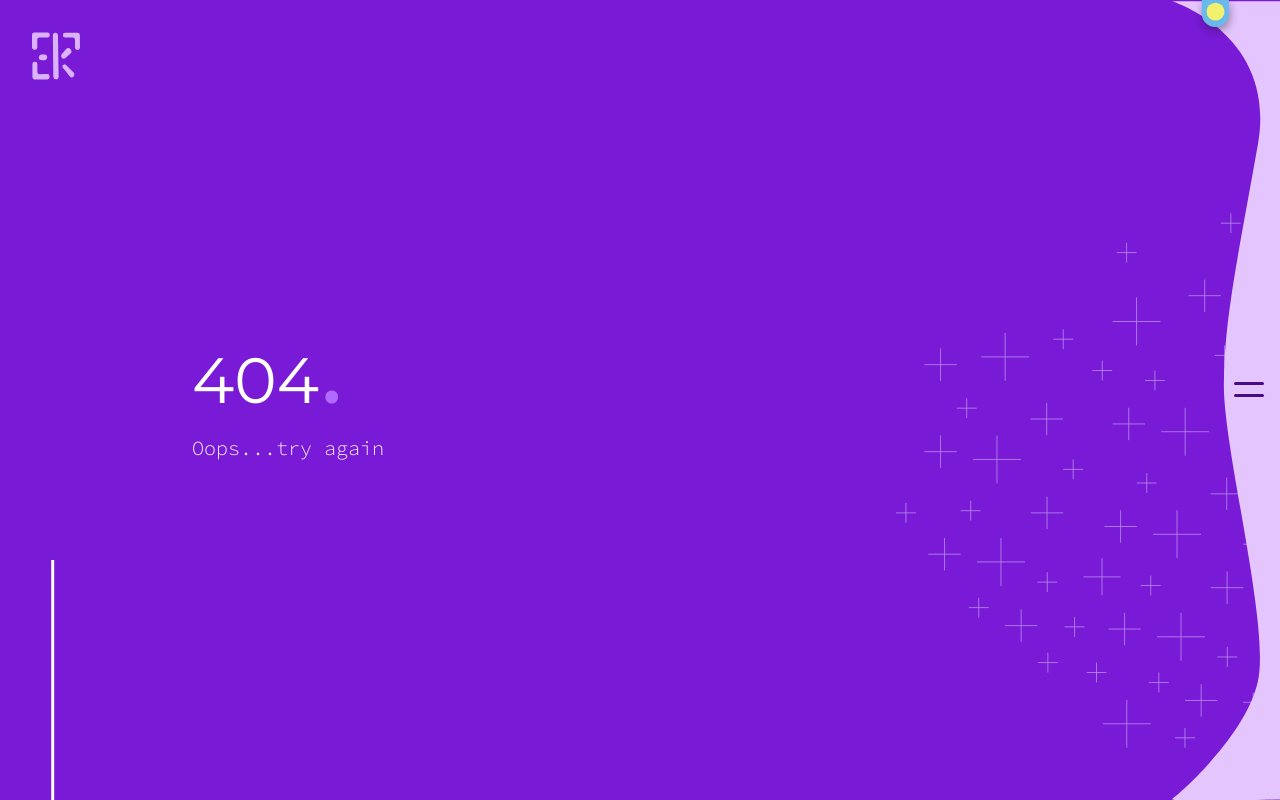
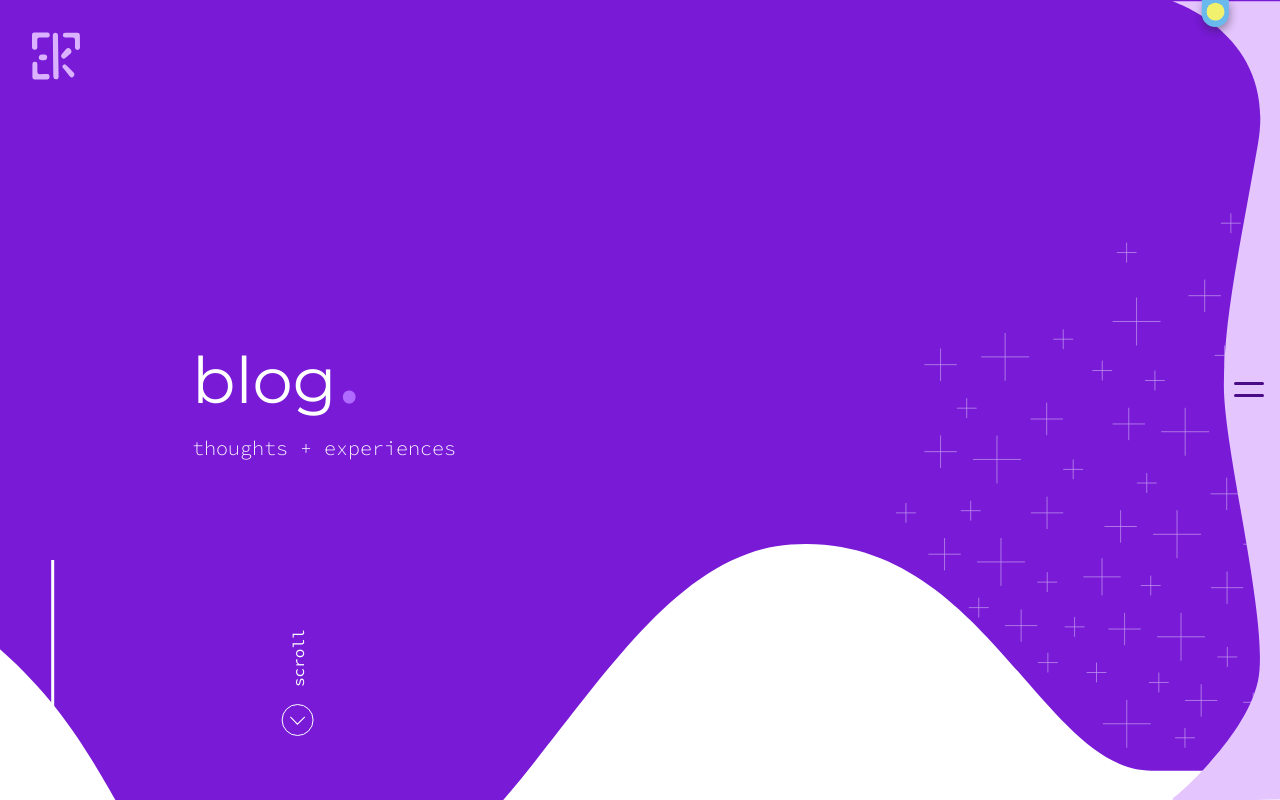
Before and after one commit to erinkahn/portfolio-2024, a React (Create React App) app: page /blog in a window 1280 px wide. Before the commit this address led to /404. Built offline with nearby package versions, Linux system fonts and the light colour scheme; a web font is replaced by a local one.

Commit message:
blog started

```diff
--- a/package.json
+++ b/package.json
@@ -14,6 +14,7 @@
 	},
 	"dependencies": {
 		"@fortawesome/fontawesome-free": "^6.7.2",
+		"ajv": "^8.17.1",
 		"focus-trap": "^7.6.4",
 		"focus-trap-react": "^11.0.3",
 		"framer-motion": "^12.0.6",
--- a/src/App.scss
+++ b/src/App.scss
@@ -37,3 +37,4 @@
 @import "./styles/pages/home";
 @import "./styles/pages/work";
 @import "./styles/pages/resume";
+@import "./styles/pages/blog";
--- a/src/components/Seo.js
+++ b/src/components/Seo.js
@@ -1,7 +1,7 @@
 import * as React from "react";
 import { Helmet } from "react-helmet-async";
 const description =
-	"Erin Kahn is a front-end web developer and freelance designer based in Birmingham, Alabama";
+	"Erin Kahn is a senior software engineer based in Denver, Colorado. She specializes in building accessible, performant, and user-friendly web applications. With a passion for clean code and a focus on user experience, Erin creates digital solutions that empower users and enhance their online interactions.";
 const img = "/public/images/seo/erin-kahn-portfolio.png";
 
 export default function Seo({ title, url }) {
--- /dev/null
+++ b/src/constants/blog.js
@@ -0,0 +1,186 @@
+export const blog = {
+    articles: [
+        {
+            title: "Kindness over everything",
+            subtitle: "You never know what someone is going through.",
+            // image: "/images/blog/blog1.jpg",
+            scrollBtn: {
+                text: "Read More",
+                url: "/blog/blog1",
+            },
+            content: `
+                <p>content here</p>
+            `,
+            date: "2023-10-01",
+        },
+        {
+            title: "I am so behind. I can't keep up.",
+            subtitle: "How to deal with imposter syndrome",
+            // image: "/images/blog/blog2.jpg",
+            scrollBtn: {
+                text: "Read More",
+                url: "/blog/blog2",
+            },
+            content: `
+                <p>content here</p>
+            `,
+            date: "2023-10-01",
+        },
+        {
+            title: "The importance of Assertiveness",
+            subtitle: "How to demand respect in the workplace",
+            // image: "/images/blog/blog2.jpg",
+            scrollBtn: {
+                text: "Read More",
+                url: "/blog/blog2",
+            },
+            content: `
+                <p>content here</p>
+            `,
+            date: "2023-10-01",
+        },
+        {
+            title: "Never, ever gossip.",
+            subtitle: "Your co-workers are not your friends.",
+            // image: "/images/blog/blog2.jpg",
+            scrollBtn: {
+                text: "Read More",
+                url: "/blog/blog2",
+            },
+            content: `
+                <p>content here</p>
+            `,
+            date: "2023-10-01",
+        },
+        {
+            title: "Burnout is real and very likely to happen",
+            subtitle: "How to avoid burnout and stay productive",
+            // image: "/images/blog/blog2.jpg",
+            scrollBtn: {
+                text: "Read More",
+                url: "/blog/blog2",
+            },
+            content: `
+                <p>content here</p>
+            `,
+            date: "2023-10-01",
+        },
+        {
+            title: "You have disability benefits for a reason. Use them.",
+            subtitle: "Approaching the shame, guilt, and backlash for taking time for yourself",
+            // image: "/images/blog/blog2.jpg",
+            scrollBtn: {
+                text: "Read More",
+                url: "/blog/blog2",
+            },
+            content: `
+                <p>content here</p>
+            `,
+            date: "2023-10-01",
+        },
+        {
+            title: "Signing the paperwork",
+            subtitle: "How rushing through the onboarding process can hurt you",
+            // image: "/images/blog/blog2.jpg",
+            scrollBtn: {
+                text: "Read More",
+                url: "/blog/blog2",
+            },
+            content: `
+                <p>content here</p>
+            `,
+            date: "2023-10-01",
+        },
+        {
+            title: "Being a woman in a male dominated field",
+            subtitle: "How to handle bullying, harassment, and sexism",
+            // image: "/images/blog/blog2.jpg",
+            scrollBtn: {
+                text: "Read More",
+                url: "/blog/blog2",
+            },
+            content: `
+                <p>content here</p>
+            `,
+            date: "2023-10-01",
+        },
+        {
+            title: "Where do I even start?",
+            subtitle: "How to know what to learn first or next as a new developer",
+            // image: "/images/blog/blog2.jpg",
+            scrollBtn: {
+                text: "Read More",
+                url: "/blog/blog2",
+            },
+            content: `
+                <p>content here</p>
+            `,
+            date: "2023-10-01",
+        },
+        {
+            title: "Mentorship is everything",
+            subtitle: "How to find a mentor and why you need one",
+            // image: "/images/blog/blog2.jpg",
+            scrollBtn: {
+                text: "Read More",
+                url: "/blog/blog2",
+            },
+            content: `
+                <p>content here</p>
+            `,
+            date: "2023-10-01",
+        },
+        {
+            title: "Sometimes you're not going to do what you love",
+            subtitle: "How to handle a job that doesn't fulfill you",
+            // image: "/images/blog/blog2.jpg",
+            scrollBtn: {
+                text: "Read More",
+                url: "/blog/blog2",
+            },
+            content: `
+                <p>content here</p>
+            `,
+            date: "2023-10-01",
+        },
+        {
+            title: "How to know if a company is toxic",
+            subtitle: "Signs to look for in a potential employer",
+            // image: "/images/blog/blog2.jpg",
+            scrollBtn: {
+                text: "Read More",
+                url: "/blog/blog2",
+            },
+            content: `
+                <p>content here</p>
+            `,
+            date: "2023-10-01",
+        },
+        {
+            title: "Why I stopped apologizing at work",
+            subtitle: "Reclaiming confidence and space in male-dominated meetings.",
+            // image: "/images/blog/blog2.jpg",
+            scrollBtn: {
+                text: "Read More",
+                url: "/blog/blog2",
+            },
+            content: `
+                <p>content here</p>
+            `,
+            date: "2023-10-01",
+        },
+        {
+            title: "You can outgrow your job",
+            subtitle: "How to recognize when it's time to move on",
+            // image: "/images/blog/blog2.jpg",
+            scrollBtn: {
+                text: "Read More",
+                url: "/blog/blog2",
+            },
+            content: `
+                <p>content here</p>
+            `,
+            date: "2023-10-01",
+        }
+    ]
+}
--- a/src/constants/data.js
+++ b/src/constants/data.js
@@ -15,6 +15,11 @@ export const navData = {
 			linkTo: "/resume",
 			id: 2,
 		},
+		{
+			pageTitle: "Blog",
+			linkTo: "/blog",
+			id: 3,
+		}
 	],
 	socialIcons: [
 		{
@@ -86,6 +91,11 @@ export const heroData = {
 		subtitle: "experience + skills",
 		scrollBtn: true,
 	},
+	blog: {
+		title: "blog",
+		subtitle: "thoughts + experiences",
+		scrollBtn: true,
+	},
 	missing: {
 		title: "404",
 		subtitle: "Oops...try again",
@@ -95,8 +105,8 @@ export const heroData = {
 
 export const typewriterData = {
 	typewriter: [
-		"front-end developer.",
-		"software engineer.",
+		"ui expert.",
+		"oftware engineer.",
 		"creative technologist.",
 	],
 };
--- /dev/null
+++ b/src/pages/Blog/index.js
@@ -0,0 +1,48 @@
+import PageWrapper from "../../components/PageWrapper";
+import Header from "../../components/Header";
+import Footer from "../../components/Footer";
+import Hero from "../../components/Hero";
+import { heroData } from "../../constants/data";
+import { motion as m } from "framer-motion";
+import Seo from "../../components/Seo";
+import { Fragment } from "react";
+import { blog } from "../../constants/blog";
+
+export default function Blog() {
+	return (
+		<m.div
+			initial={{ opacity: 0 }}
+			animate={{ opacity: 1 }}
+			transition={{ duration: 0.75, ease: "easeOut" }}
+		>
+			<Fragment>
+				<Seo title="Erin Kahn | Blog" url="https://erin-kahn.com/blog" />
+			</Fragment>
+
+			<PageWrapper>
+				<Header />
+				<Hero
+					title={heroData.blog.title}
+					subtitle={heroData.blog.subtitle}
+					image={heroData.blog.image}
+					scrollBtn={heroData.blog.scrollBtn}
+				/>
+				<main id="maincontent" role="main">
+                    <p className="blog-intro">Unlike most software engineer/developer blogs, this one is not a collection of tutorials or technical articles. Instead, it serves as a personal journal where I share my thoughts, experiences, advice, and reflections on my seven years of experience as an engineer. This is important to me, because let's face it, getting a mentor as a engineer is hard without paying someone. There are new developers out there with no one to turn to. I'd like to help them avoid the mistakes I've made.</p>
+                    {blog.articles.map((article, index) => (
+                        <article key={index} className="blog-article">
+                            <h2>{article.title}</h2>
+                            <p>{article.subtitle}</p>
+                            {/* <img src={article.image} alt={article.title} /> */}
+                            <div dangerouslySetInnerHTML={{ __html: article.article }} />
+                            <a href={article.scrollBtn.url} className="scroll-btn">
+                                {article.scrollBtn.text}
+                            </a>
+                        </article>
+                    ))}
+				</main>
+				<Footer />
+			</PageWrapper>
+		</m.div>
+	);
+}
--- a/src/routes/PageRoutes.js
+++ b/src/routes/PageRoutes.js
@@ -4,6 +4,7 @@ import { Routes, Route, Navigate, useLocation } from "react-router-dom";
 const Home = lazy(() => import("../pages/Home/index"));
 const Work = lazy(() => import("../pages/Work/index"));
 const Resume = lazy(() => import("../pages/Resume/index"));
+const Blog = lazy(() => import("../pages/Blog/index"));
 const NotFound = lazy(() => import("../pages/404/index"));
 
 export default function PageRoutes() {
@@ -19,6 +20,7 @@ export default function PageRoutes() {
 				<Route path="/" element={<Home />} />
 				<Route path="/work" element={<Work />} />
 				<Route path="/resume" element={<Resume />} />
+				<Route path="/blog" element={<Blog />} />
 				<Route path="/404" element={<NotFound />} />
 				<Route path="*" element={<Navigate to="/404" />} />
 			</Routes>
--- /dev/null
+++ b/src/styles/pages/blog.scss
@@ -0,0 +1,20 @@
+.page-wrapper.blog {
+	width: 100vw;
+	overflow-x: hidden; // need this to remove white at bottom
+
+	.hero-container,
+	#maincontent > * {
+		width: 100vw;
+
+		@media screen and (min-width: $smUp) {
+			height: 100vh;
+		}
+	}
+
+    .blog-intro {
+        position: relative;
+        padding: 10em 0;
+        margin: 0 auto;
+        max-width: 600px;
+    }
+}
```
Also changed, not shown: 1 other file (tests, documents, lock files or other folders).
